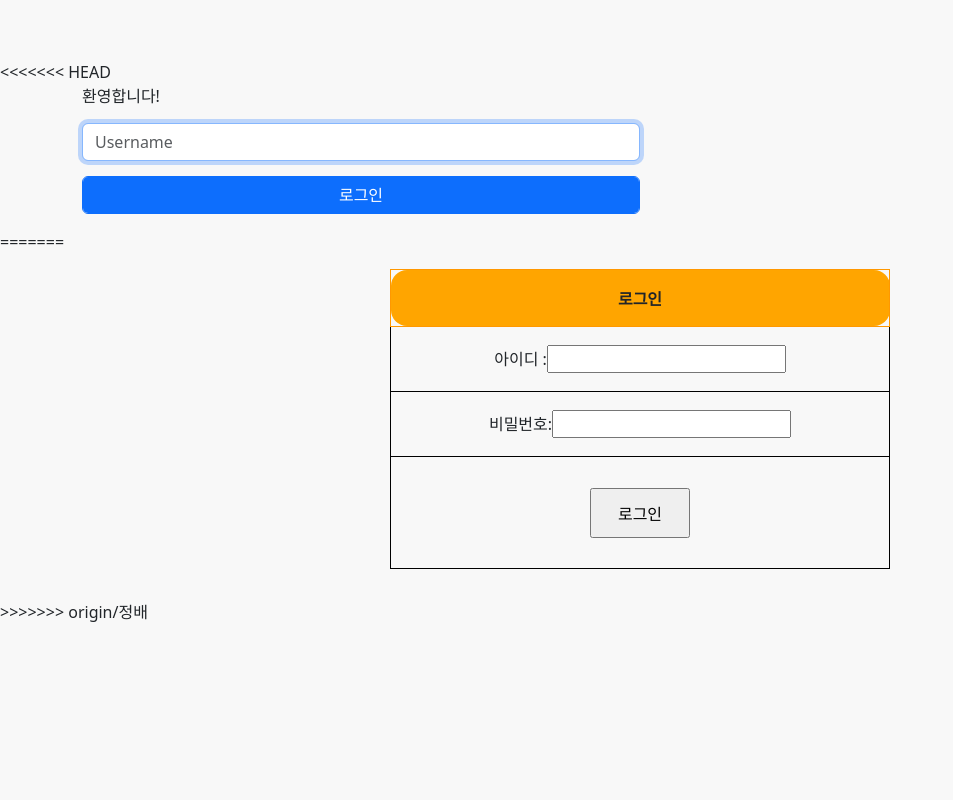
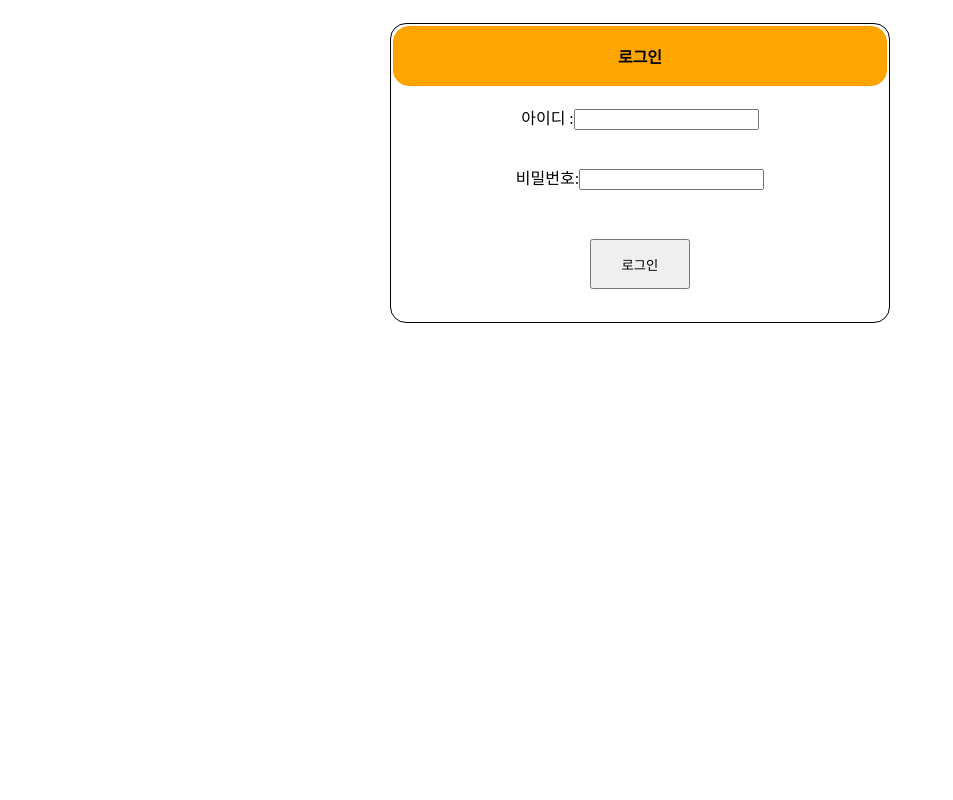
Before and after one commit to DongJuS/real_project, a Java web app: template src/main/webapp/WEB-INF/views/login.jsp in a window 1280 px wide. Shown: the whole page, without its empty margins (0-953 px from the left). Run offline with Spring Boot 4, a stand-in JSP engine, Linux system fonts and the light colour scheme; the template is opened without the code that fills it, so the values that code supplies are empty; the project's own start-up code is not run, and a stand-in starts its controllers and pages; some libraries are stand-ins or nearby versions.

Commit message:
일단 링크만 걸어둠

```diff
--- a/src/main/webapp/WEB-INF/views/login.jsp
+++ b/src/main/webapp/WEB-INF/views/login.jsp
@@ -1,58 +1,3 @@
-<<<<<<< HEAD
-<%@page import="org.conan.domain.IngreVO"%>
-<%@page import="org.conan.mapper.RecipeMapper"%>
-<%@page import="java.util.ArrayList"%>
-<%@page import="java.util.List"%>
-<%@ page language="java" contentType="text/html; charset=UTF-8"
-    pageEncoding="UTF-8"%>
-<%@ taglib uri="http://java.sun.com/jsp/jstl/core" prefix="c" %>
-<%@ page session="false" %>
-
-<!DOCTYPE html>
-<html>
-<head>
-<meta charset="UTF-8">
-<title>Insert title here</title>
-
-
-	<script src="//ajax.googleapis.com/ajax/libs/jquery/1/jquery.min.js"></script>
-	<script src="//maxcdn.bootstrapcdn.com/bootstrap/latest/js/bootstrap.min.js"></script>
-	<link href="//maxcdn.bootstrapcdn.com/bootstrap/latest/css/bootstrap.min.css" rel="stylesheet">
-
-<style>
-	    body {
-	        background: #f8f8f8;
-	        padding: 60px 0;
-	    }
-
-	    #login-form > div {
-	        margin: 15px 0;
-	    }
-
-	</style>
-	<title>Home</title>
-</head>
-<div class="container">
-    <div class="col-md-6 col-md-offset-3 col-sm-8 col-sm-offset-2">
-        <div class="panel panel-success">
-            <div class="panel-heading">
-                <div class="panel-title">환영합니다!</div>
-            </div>
-            <div class="panel-body">
-                <form id="login-form" method="post" action="/loginProcess.do">
-                    <div>
-                        <input type="text"  name="id"	class="form-control" name="아이디 입력" placeholder="Username" autofocus>
-                    </div>
-                    <div>
-                        <button type="submit" class="form-control btn btn-primary">로그인</button>
-                    </div>
-                </form>
-            </div>
-        </div>
-    </div>
-</div>
-</html>
-=======
 <%@ page language="java" contentType="text/html; charset=UTF-8"
     pageEncoding="UTF-8"%>
 <!DOCTYPE html>
@@ -105,4 +50,3 @@ border: 1px solid #ff9800;
 </div>
 </body>
 </html>
->>>>>>> origin/정배
--- a/src/main/webapp/WEB-INF/views/project/include/header.jsp
+++ b/src/main/webapp/WEB-INF/views/project/include/header.jsp
@@ -123,7 +123,7 @@
 			</div>
 
 			<div class="nav_bar">
-				<a href="#">로그인</a> | <a href="#">회원가입</a> | <a href="#">마이페이지</a>
+				<a href="/login">로그인</a> | <a href="/join">회원가입</a> | <a href="#">마이페이지</a>
 			</div>
 			<div class="logo_text">
 				<a href='/project/main'><img class="logotext" src="/resources/proimg/logotext2.png"></a>
--- a/src/main/webapp/WEB-INF/views/project/main.jsp
+++ b/src/main/webapp/WEB-INF/views/project/main.jsp
@@ -3,6 +3,7 @@
 <%@ page language="java" contentType="text/html; charset=UTF-8"
 	pageEncoding="UTF-8"%>
 <%@ taglib prefix="c" uri="http://java.sun.com/jsp/jstl/core" %>
+<%@ page session="true" %>
 <!DOCTYPE html>
 <html>
 <head>
@@ -341,6 +342,7 @@ text-decoration:none;
 	</div>
 
 
+
 	<jsp:include page="include/footer.jsp" />
 	<script src="/resources/projs/ex2.js"></script>
 	<script src="/resources/projs/slick.js"></script>
@@ -362,6 +364,8 @@ text-decoration:none;
 				nextArrow : $('.next2'),
 				prevArrow : $('.prev2')
 			});
+
+
 		})
 	</script>
 
```
Also changed, not shown: src/main/java/org/conan/controller/LoginController.java (+2 -54 lines), 3 other files.
